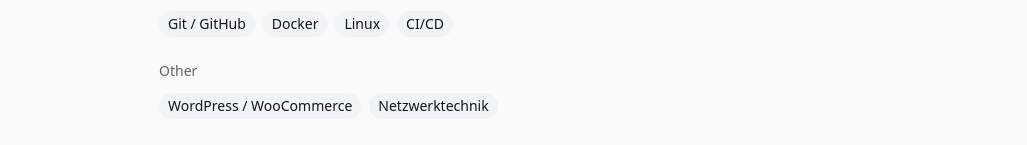
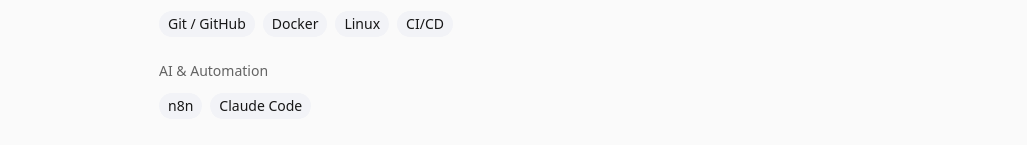
Before and after one commit to Dasajton/my-website, a Next.js app: page /en/about in a window 1280 px wide. Shown: the part 650-795 px from the top of the page, without its empty margins (121-1148 px from the left). Built offline with nearby package versions, Linux system fonts and the light colour scheme; no server answers.

Commit message:
skills update: n8n & claude code

```diff
--- a/data/skills.ts
+++ b/data/skills.ts
@@ -1,6 +1,6 @@
 export type Skill = {
   name: string;
-  category: "frontend" | "backend" | "tools" | "other";
+  category: "frontend" | "backend" | "tools" | "ai" | "other";
 };
 
 export const skills: Skill[] = [
@@ -28,6 +28,10 @@
   { name: "Linux", category: "tools" },
   { name: "CI/CD", category: "tools" },
 
+  // KI & Automatisierung
+  { name: "n8n", category: "ai" },
+  {name: "Claude Code", category: "ai" },
+
   // Sonstiges
   { name: "WordPress / WooCommerce", category: "other" },
   { name: "Netzwerktechnik", category: "other" },
@@ -37,5 +41,6 @@
   frontend: { de: "Frontend", en: "Frontend" },
   backend: { de: "Backend", en: "Backend" },
   tools: { de: "Tools & DevOps", en: "Tools & DevOps" },
+  ai: { de: "KI & Automatisierung", en: "AI & Automation" },
   other: { de: "Sonstiges", en: "Other" },
 } as const;
```
